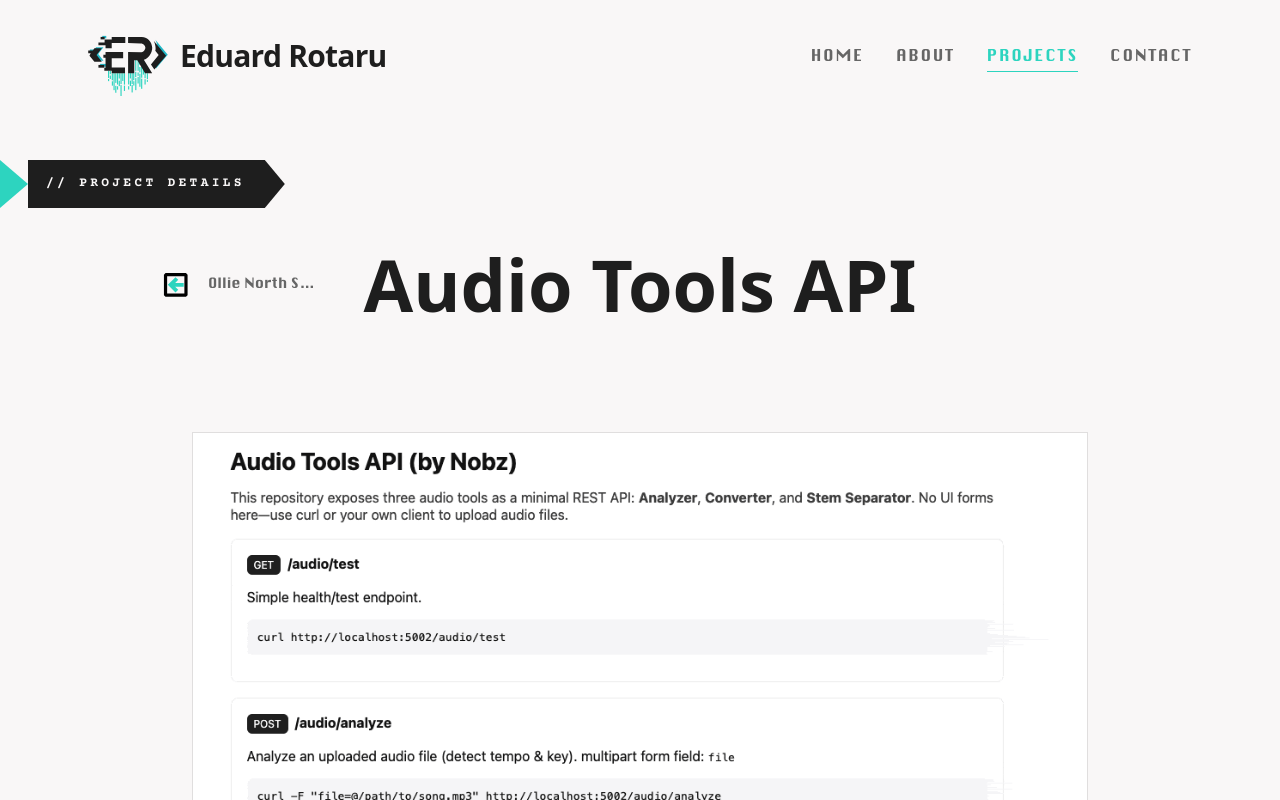
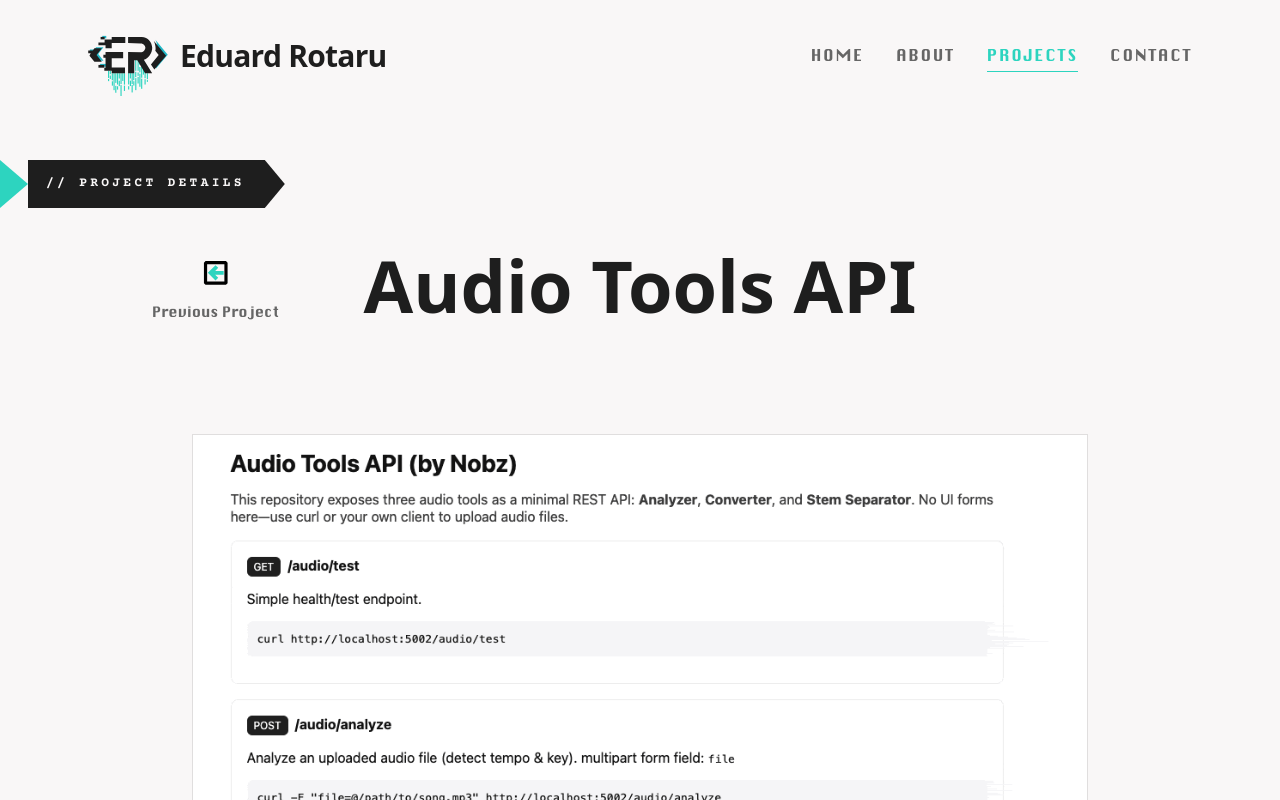
Before and after one commit to nobz226/dev-portfolio, a React (Vite) app: page /projects/audio-tools-api in a window 1280 px wide. Shown: the top 800 px of the page. Built offline with nearby package versions, Linux system fonts and the light colour scheme; a web font is replaced by a local one.

Commit message:
Fixed Project Details Button Text

```diff
--- a/src/pages/ProjectDetail/index.jsx
+++ b/src/pages/ProjectDetail/index.jsx
@@ -132,12 +132,11 @@ export default function ProjectDetail() {
               {prevProject ? (
                 <Link
                   to={`/projects/${prevProject.slug}`}
-                  className="group flex items-center gap-1 md:gap-2 transition-transform duration-300 hover:scale-[1.05] w-fit"
+                  className="group flex flex-col items-center gap-1 md:gap-2 transition-transform duration-300 hover:scale-[1.05] w-fit"
                 >
                   <img src="/assets/images/backArrow.svg" alt="previous" className="w-8 h-8 md:w-12 md:h-12 shrink-0" />
                   <span className="font-silom text-xs md:text-sm text-muted-foreground group-hover:text-cyber-cyan transition-colors leading-tight truncate">
-                    <span className="md:hidden">Previous</span>
-                    <span className="hidden md:inline">{prevProject.title}</span>
+                    <span className="hidden md:inline">Previous Project</span>
                   </span>
                 </Link>
               ) : (
@@ -163,13 +162,12 @@ export default function ProjectDetail() {
               {nextProject ? (
                 <Link
                   to={`/projects/${nextProject.slug}`}
-                  className="group flex items-center gap-1 md:gap-2 transition-transform duration-300 hover:scale-[1.05] w-fit"
+                  className="group flex flex-col items-center gap-1 md:gap-2 transition-transform duration-300 hover:scale-[1.05] w-fit"
                 >
+                  <img src="/assets/images/backArrow.svg" alt="next" className="w-8 h-8 md:w-12 md:h-12 shrink-0 -scale-x-100" />
                   <span className="font-silom text-xs md:text-sm text-muted-foreground group-hover:text-cyber-cyan transition-colors leading-tight truncate text-right">
-                    <span className="md:hidden">Next</span>
-                    <span className="hidden md:inline">{nextProject.title}</span>
+                    <span className="hidden md:inline">Next Project</span>
                   </span>
-                  <img src="/assets/images/backArrow.svg" alt="next" className="w-8 h-8 md:w-12 md:h-12 shrink-0 -scale-x-100" />
                 </Link>
               ) : (
                 <div />
@@ -336,7 +334,7 @@ export default function ProjectDetail() {
                 {prevProject ? (
                   <Link
                     to={`/projects/${prevProject.slug}`}
-                    className="group flex items-center gap-1 transition-transform duration-300 hover:scale-[1.05] w-fit"
+                    className="group flex flex-col items-center gap-1 transition-transform duration-300 hover:scale-[1.05] w-fit"
                   >
                     <img src="/assets/images/backArrow.svg" alt="previous" className="w-8 h-8 shrink-0" />
                     <span className="font-silom text-xs text-muted-foreground group-hover:text-cyber-cyan transition-colors leading-tight truncate">
@@ -349,12 +347,12 @@ export default function ProjectDetail() {
                 {nextProject ? (
                   <Link
                     to={`/projects/${nextProject.slug}`}
-                    className="group flex items-center gap-1 transition-transform duration-300 hover:scale-[1.05] w-fit"
+                    className="group flex flex-col items-center gap-1 transition-transform duration-300 hover:scale-[1.05] w-fit"
                   >
+                    <img src="/assets/images/backArrow.svg" alt="next" className="w-8 h-8 shrink-0 -scale-x-100" />
                     <span className="font-silom text-xs text-muted-foreground group-hover:text-cyber-cyan transition-colors leading-tight truncate">
                       Next
                     </span>
-                    <img src="/assets/images/backArrow.svg" alt="next" className="w-8 h-8 shrink-0 -scale-x-100" />
                   </Link>
                 ) : <div />}
               </div>
@@ -365,11 +363,11 @@ export default function ProjectDetail() {
               {prevProject ? (
                 <Link
                   to={`/projects/${prevProject.slug}`}
-                  className="group flex items-center gap-2 transition-transform duration-300 hover:scale-[1.05] w-fit"
+                  className="group flex flex-col items-center gap-2 transition-transform duration-300 hover:scale-[1.05] w-fit"
                 >
                   <img src="/assets/images/backArrow.svg" alt="previous" className="w-12 h-12 shrink-0" />
                   <span className="font-silom text-sm text-muted-foreground group-hover:text-cyber-cyan transition-colors leading-tight truncate">
-                    {prevProject.title}
+                    Previous Project
                   </span>
                 </Link>
               ) : (
@@ -427,12 +425,12 @@ export default function ProjectDetail() {
               {nextProject ? (
                 <Link
                   to={`/projects/${nextProject.slug}`}
-                  className="group flex items-center gap-2 transition-transform duration-300 hover:scale-[1.05] w-fit"
+                  className="group flex flex-col items-center gap-2 transition-transform duration-300 hover:scale-[1.05] w-fit"
                 >
+                  <img src="/assets/images/backArrow.svg" alt="next" className="w-12 h-12 shrink-0 -scale-x-100" />
                   <span className="font-silom text-sm text-muted-foreground group-hover:text-cyber-cyan transition-colors leading-tight truncate text-right">
-                    {nextProject.title}
+                    Next Project
                   </span>
-                  <img src="/assets/images/backArrow.svg" alt="next" className="w-12 h-12 shrink-0 -scale-x-100" />
                 </Link>
               ) : (
                 <div />
```
